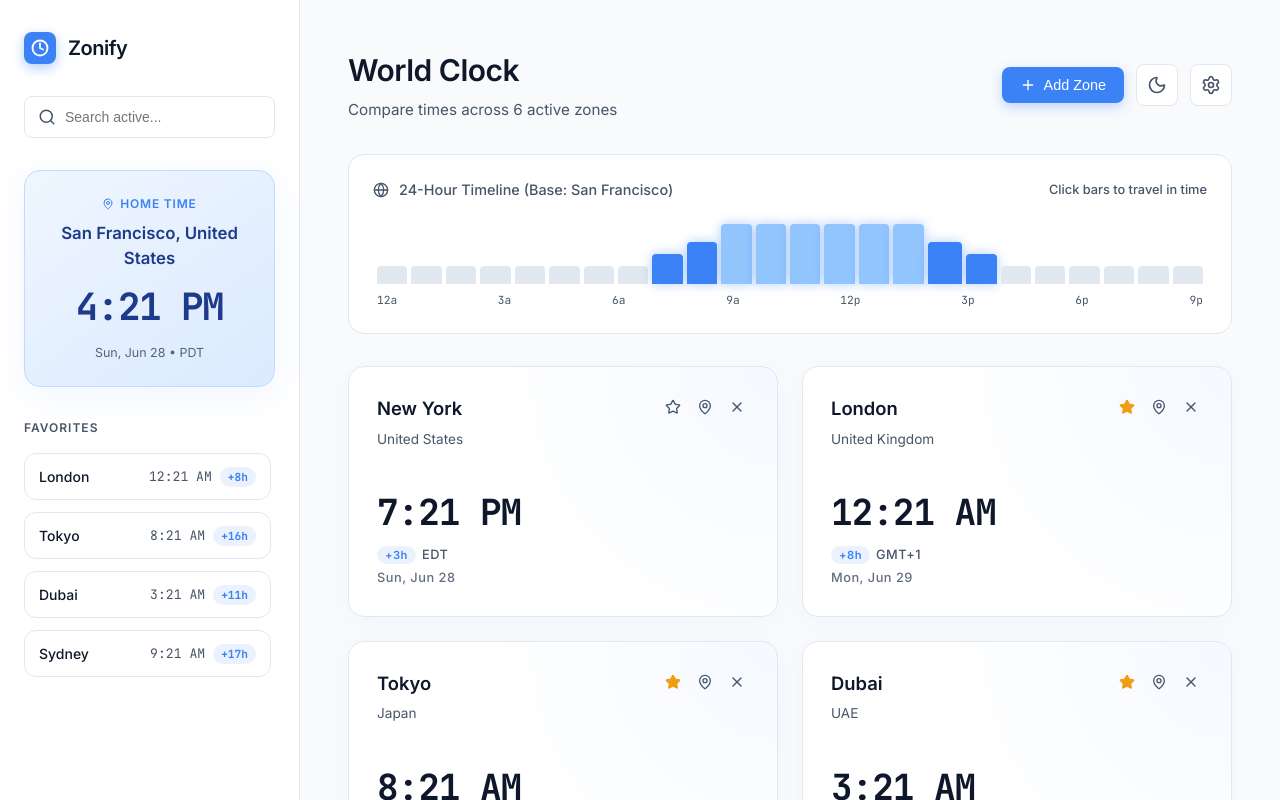
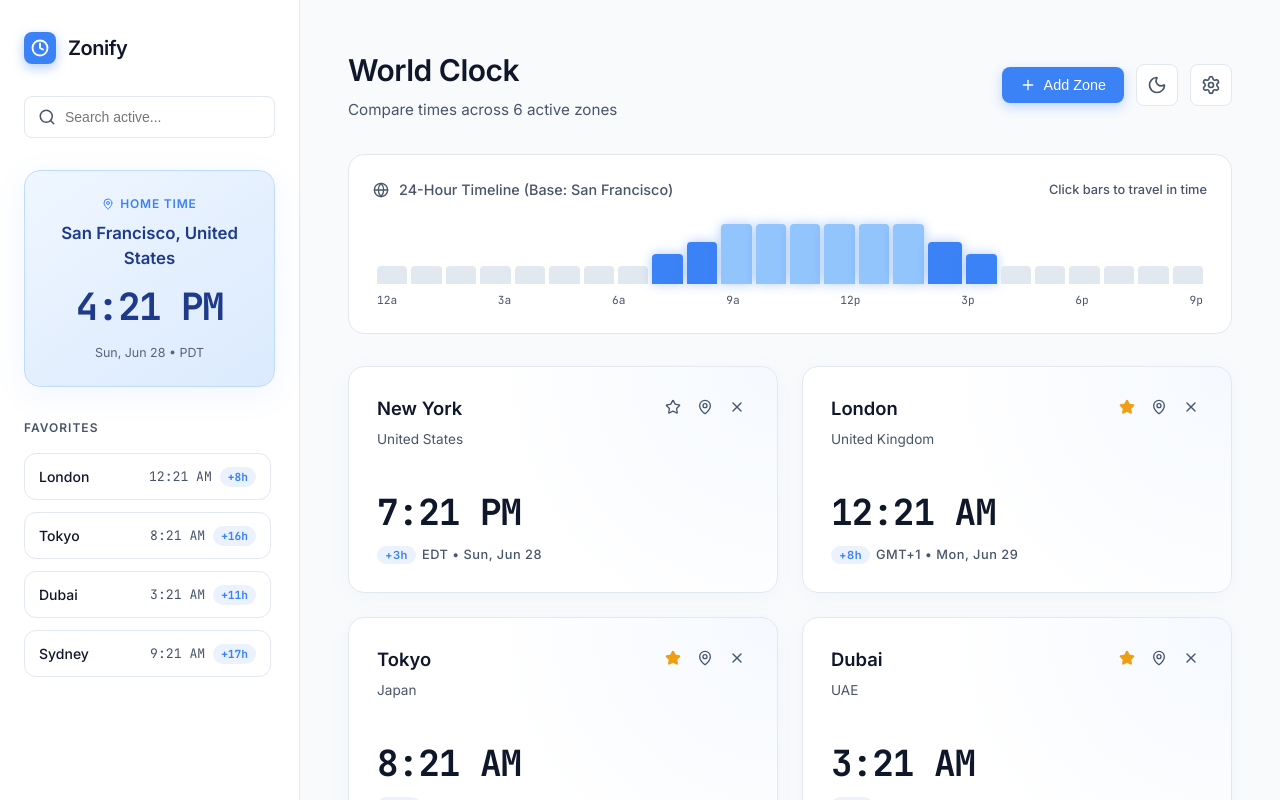
Before and after one commit to tomiabe/zonify, a React (Vite) app: page / in a window 1280 px wide. Built offline with nearby package versions, Linux system fonts and the light colour scheme.

Commit message:
Move date to same line as timezone info in cards

```diff
--- a/src/App.tsx
+++ b/src/App.tsx
@@ -657,9 +657,8 @@ const App = () => {
                   <h1>{formatTime(activeDate, city.timezone)}</h1>
                   <p>
                     <span className="badge" style={{ marginRight: '6px' }}>{formatOffsetLabel(hourOffset)}</span>
-                    {getTimezoneAbbreviation(activeDate, city.timezone)}
+                    {getTimezoneAbbreviation(activeDate, city.timezone)} • {formatDate(activeDate, city.timezone)}
                   </p>
-                  <p className="zone-date">{formatDate(activeDate, city.timezone)}</p>
                 </div>
               </div>
             );
--- a/src/index.css
+++ b/src/index.css
@@ -544,13 +544,6 @@ body {
   letter-spacing: 0.5px;
 }
 
-.zone-date {
-  font-size: 0.8rem;
-  color: var(--text-secondary);
-  margin-top: 4px;
-  opacity: 0.85;
-}
-
 /* Settings Dropdown/Panel */
 .settings-container {
   position: relative;
```
